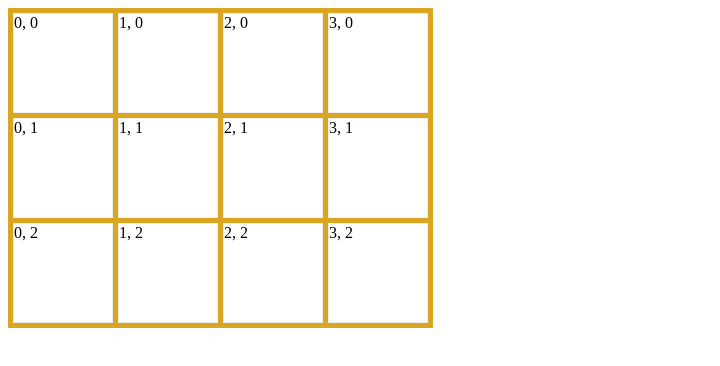
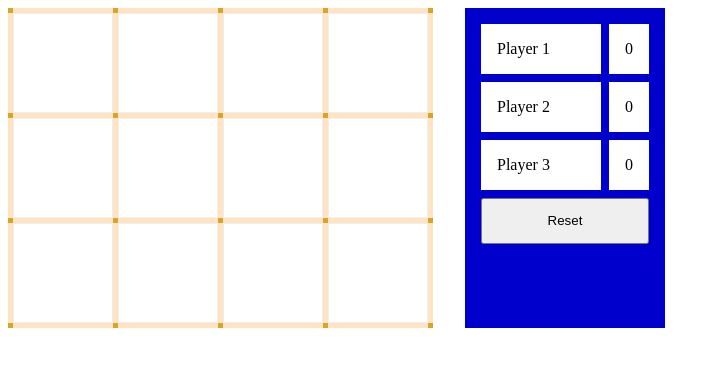
Before and after one commit to eCubed/vanilla-js-22, a website with bundled scripts: page src/gridgame/index.html in a window 1280 px wide. Shown: the whole page, without its empty margins (0-720 px from the left). Built offline with nearby package versions, Linux system fonts and the light colour scheme.

Commit message:
Completes grid game

```diff
--- a/src/gridgame/gridgame.css
+++ b/src/gridgame/gridgame.css
@@ -1,3 +1,9 @@
+#game-board {
+  display: flex;
+  flex-direction: row;
+  gap: 2em;
+}
+
 #grid {
   position: relative;
   background-color: goldenrod
@@ -8,9 +14,42 @@
   background-color: white;
   border: solid 1px #eee;
   box-sizing: border-box;
+
+  display: flex;
+  justify-content: center;
+  align-items: center;
 }
 
 .edge {
   position: absolute;
   background-color: bisque;
+  cursor: pointer;
 }
+
+.edge:hover {
+  background-color:rgb(255, 249, 162);
+}
+
+#scoreboard {
+  padding: 1em;
+  background-color: mediumblue;
+  display: flex;
+  flex-direction: column;
+  gap: 0.5em;
+}
+
+.player-entry {
+  display: grid;
+  grid-template-columns: 3fr 1fr;
+  gap: 0.5em;
+  box-sizing: border-box;
+}
+
+.player-entry > * {
+  padding: 1em;
+  background-color: white;
+}
+
+button {
+  padding: 1em;
+}
--- a/src/gridgame/gridgame.js
+++ b/src/gridgame/gridgame.js
@@ -1,3 +1,5 @@
+import { clearChildrenOfElement } from '../utils/utils.js'
+
 const NUM_COLS = 4
 const NUM_ROWS = 3
 const CELL_SIZE = 100
@@ -5,10 +7,13 @@ const GAP = 5
 
 let cells = []
 let edges = []
+let players = []
+let currentPlayer
 
 /*
   Cell structure: { col: number, row: number, ownedBy: string}
   Edge structure: { cells: Cell[], markedBy: string, orientation: string (h or v) }
+  Player structure: { name: string, index: number, color: string}
 */
 
 const createInitialCells = () => {
@@ -24,6 +29,8 @@ const createInitialCells = () => {
     }
     cells.push(row)
   }
+
+  console.log(`Number of cells in createInitialCells end: ${cells.length}`)
 }
 
 const createInitialEdges = () => {
@@ -52,14 +59,37 @@ const createInitialEdges = () => {
     edges.push(firstEdge)
     for (let r = 1; r < NUM_ROWS; r++) {
       const edge = { cells: [], markedBy: "", orientation: 'h' }
+
+      edge.cells.push(cells[r-1][c])
       edge.cells.push(cells[r][c])
-      edge.cells.push(cells[r-1][c])
       edges.push(edge)
     }
     const lastEdge = { cells: [], markedBy: "", orientation: 'h' }
     lastEdge.cells.push(cells[NUM_ROWS-1][c])
     edges.push(lastEdge)
   }
+}
+
+const createPlayers = () => {
+  players = []
+  players.push({
+    name: 'Player 1',
+    index: 0,
+    color: `#990000`,
+    score: 0
+  })
+  players.push({
+    name: 'Player 2',
+    index: 1,
+    color: `#009900`,
+    score: 0
+  })
+  players.push({
+    name: 'Player 3',
+    index: 2,
+    color: `#000099`,
+    score: 0
+  })
 }
 
 const renderCell = (cell) => {
@@ -72,7 +102,6 @@ const renderCell = (cell) => {
   cellDiv.style.height = `${CELL_SIZE}px`
   cellDiv.style.left = `${cell.col * (CELL_SIZE + GAP) + GAP }px`
   cellDiv.style.top = `${cell.row * (CELL_SIZE + GAP) + GAP }px`
-  cellDiv.innerText = `${cell.col}, ${cell.row}`
   return cellDiv
 }
 
@@ -90,23 +119,102 @@ const renderCells = () => {
   }
 }
 
+const updateScoreboard = (player) => {
+  // find the scoreboard part associated with player, then update the score!
+  const playerScoreDiv = document.getElementById(`player-${player.index}-score`)
+  playerScoreDiv.innerText = player.score
+}
+
+const checkGameDone = () => {
+  // Game is done when all of the cells are taken!
+  if ([].concat(...cells).filter(c => c.ownedBy !== '').length === NUM_COLS * NUM_ROWS) {
+    // alert(`Game Done!!!`)
+
+    // Who are the winner[s]
+    const rankedPlayers = players.sort((a, b) => b.score - a.score)
+
+    if (rankedPlayers[0].score === rankedPlayers[1].score) {
+      alert(`Game done! We have a tie between ${rankedPlayers[0].name} and ${rankedPlayers[1].name}!!!`)
+    } else {
+      alert(`Game done! The winner is ${rankedPlayers[0].name}`)
+    }
+  }
+}
+
+// Happens only when a user clicks on edge
+const manageAnyTakenCells = (edge) => {
+
+  edge.cells.forEach(cellOfEdge => {
+    // Find ALL of the edges that contain this cell, and all of those edges
+    // Have to be marked
+
+    if (edges.filter(e => e.cells.filter(c => c === cellOfEdge).length > 0 && e.markedBy !== '').length === 4) {
+
+      cellOfEdge.ownedBy = currentPlayer.name
+      const cellDiv = document.getElementById(`cell-${cellOfEdge.row}-${cellOfEdge.col}`)
+      cellDiv.innerText = currentPlayer.name
+      currentPlayer.score++
+      updateScoreboard(currentPlayer)
+      checkGameDone()
+    }
+
+  })
+}
+
+const clickOnEdge = (edge, edgeDiv) => {
+  // The current player will own it!
+  if (edge.markedBy === '') {
+    edge.markedBy = currentPlayer.name
+
+    edgeDiv.style.backgroundColor = currentPlayer.color
+    edgeDiv.style.cursor = 'default'
+    // Now, examine if the cells associated with the edges have been totally surrounded
+    // Then do proper data updating and logic.
+    manageAnyTakenCells(edge)
+    advanceTurn()
+  }
+}
+
 const renderEdge = (edge) => {
   const edgeDiv = document.createElement('div')
+  edgeDiv.classList.add('edge')
+  const cellForEdgePositioning = edge.cells[edge.cells.length - 1]
 
   if (edge.orientation === 'v') {
+    edgeDiv.setAttribute('id', `edge-${edge.orientation}-${cellForEdgePositioning.row}-${cellForEdgePositioning.col}`)
+
     edgeDiv.style.width = `${GAP}px`
     edgeDiv.style.height = `${CELL_SIZE}px`
 
-    const cellForEdgePositioning = edge.cells[edge.cells.length - 1]
+    if (edge.cells.length === 1 && cellForEdgePositioning.col === NUM_COLS - 1) {
+      edgeDiv.style.left = `${NUM_COLS * (CELL_SIZE + GAP)}px`
+      edgeDiv.setAttribute('id', `edge-${edge.orientation}-${cellForEdgePositioning.row}-${cellForEdgePositioning.col + 1}`)
 
+    } else {
+      edgeDiv.style.left = `${cellForEdgePositioning.col * (CELL_SIZE + GAP)}px`
+    }
+
+    edgeDiv.style.top = `${GAP + cellForEdgePositioning.row * (CELL_SIZE + GAP) }px`
 
   } else {
+    edgeDiv.setAttribute('id', `edge-${edge.orientation}-${cellForEdgePositioning.row}-${cellForEdgePositioning.col}`)
 
+    edgeDiv.style.width = `${CELL_SIZE}px`
+    edgeDiv.style.height = `${GAP}px`
+    console.log(`${JSON.stringify(edge.cells)}`)
+
+    if (edge.cells.length === 1 && cellForEdgePositioning.row === NUM_ROWS - 1) {
+      edgeDiv.style.top = `${NUM_ROWS * (CELL_SIZE + GAP)}px`
+      edgeDiv.setAttribute('id', `edge-${edge.orientation}-${cellForEdgePositioning.row + 1}-${cellForEdgePositioning.col}`)
+    } else {
+      edgeDiv.style.top = `${cellForEdgePositioning.row * (CELL_SIZE + GAP)}px`
+
+    }
+    edgeDiv.style.left = `${GAP + cellForEdgePositioning.col * (CELL_SIZE + GAP)}px`
   }
 
   edgeDiv.addEventListener('click', () => {
-
-    manageGameStatus()
+    clickOnEdge(edge, edgeDiv)
   })
   return edgeDiv;
 }
@@ -118,12 +226,50 @@ const renderEdges = () => {
   }
 }
 
-const manageGameStatus = () => {
-  // keep score, detect cells that have already been owned, etc.
+const advanceTurn = () => {
+  currentPlayer = players[(currentPlayer.index + 1) % 3]
+}
+
+const renderPlayerEntryInScoreboard = (player) => {
+  const playerDiv = document.createElement('div')
+  playerDiv.setAttribute('id',`player-${player.index}`)
+  playerDiv.classList.add('player-entry')
+
+  const playerNameDiv = document.createElement('div')
+  playerNameDiv.innerText = player.name
+  playerDiv.appendChild(playerNameDiv)
+
+  const playerScoreDiv = document.createElement('div')
+  playerScoreDiv.setAttribute('id', `player-${player.index}-score`)
+  playerScoreDiv.innerText = player.score
+  playerDiv.appendChild(playerScoreDiv)
+
+  return playerDiv
+}
+
+const renderScoreboard = () => {
+  const scoreBoardDiv = document.getElementById('scoreboard')
+  clearChildrenOfElement(scoreBoardDiv)
+
+  players.forEach(player => {
+    scoreBoardDiv.appendChild(renderPlayerEntryInScoreboard(player))
+  })
+
+  const resetButton = document.createElement('button')
+  resetButton.innerText = 'Reset'
+  resetButton.addEventListener('click', () => {
+    resetGame()
+  })
+
+  scoreBoardDiv.appendChild(resetButton)
 }
 
 
 const resetGame = () => {
+  clearChildrenOfElement(document.getElementById('grid'))
+  createPlayers()
+  renderScoreboard()
+  currentPlayer = players[0]
   createInitialCells()
   createInitialEdges()
   renderCells()
--- a/src/gridgame/index.html
+++ b/src/gridgame/index.html
@@ -4,6 +4,10 @@
   </head>
   <body>
     <script type="module" src="./gridgame.js"></script>
-    <div id="grid"></div>
+    <div id="game-board">
+      <div id="grid"></div>
+      <div id="scoreboard">
+      </div>
+    </div>
   </body>
 </html>
```
